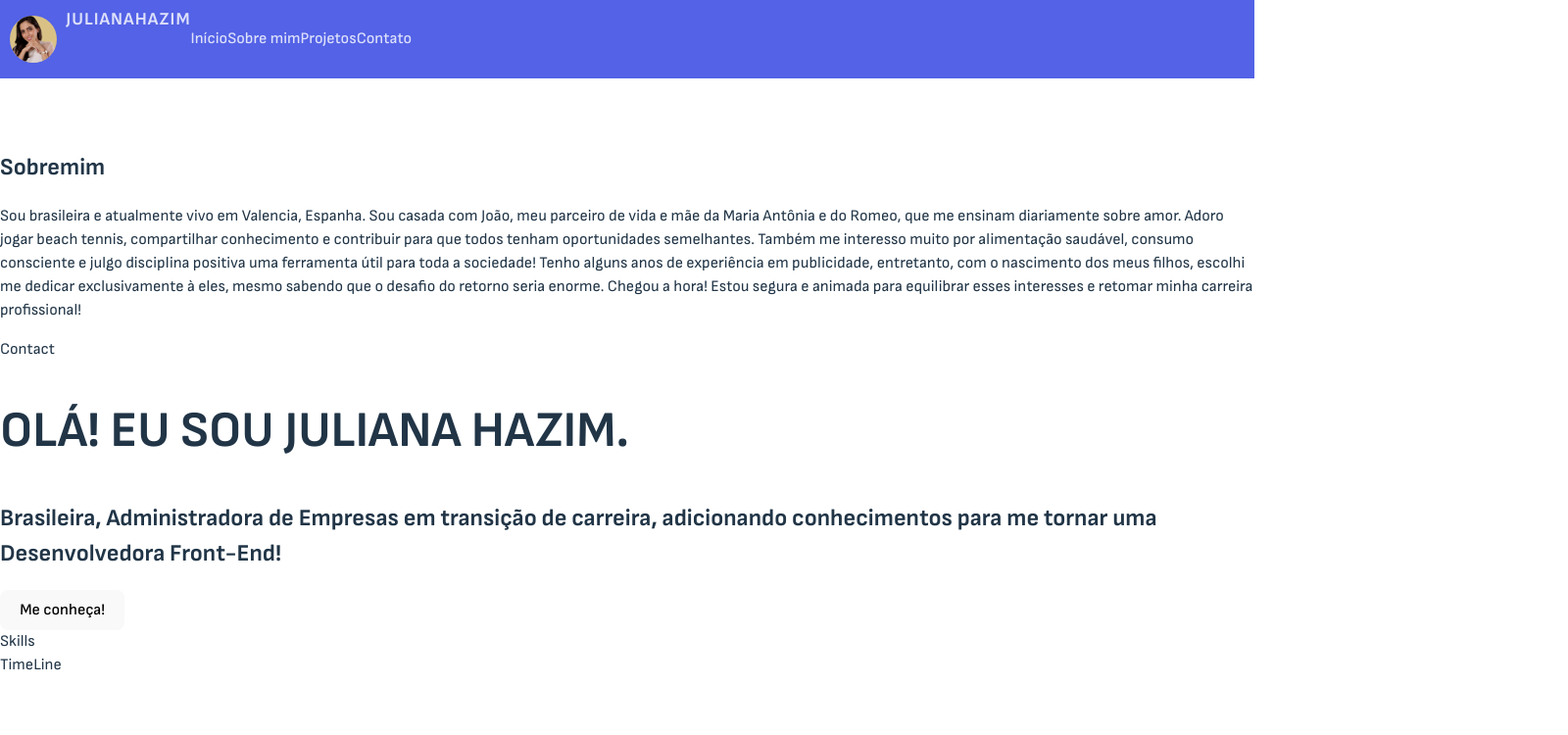
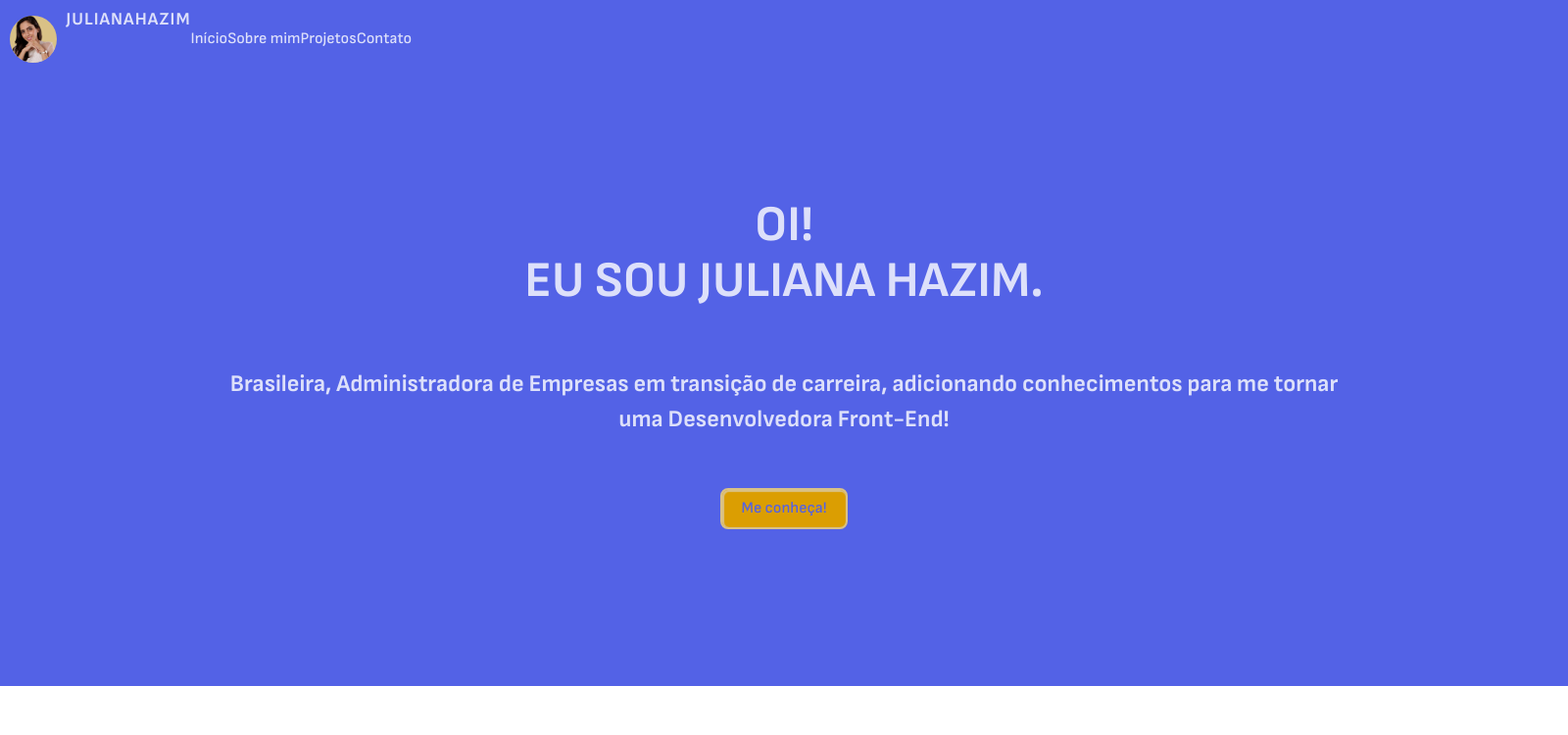
Before and after one commit to Juliana-CH/portfolio-v1, a React (Vite) app: page / in a window 1280 px wide. Shown: the top 750 px of the page at 98% size, 1600 px wide, since content can reach past the window. Built offline with nearby package versions, Linux system fonts and the light colour scheme.

Commit message:
Component Salutation done!

```diff
--- a/src/app/App.jsx
+++ b/src/app/App.jsx
@@ -13,10 +13,10 @@ function App() {
   return (
     <>
       <Menu />
+      <Cover />
       <SideImage imgSrc="" imgAlt="" />
       <About />
       <Contact />
-      <Cover />
       <Skills />
       <TimeLine />
     </>
--- a/src/components/menu/menu.scss
+++ b/src/components/menu/menu.scss
@@ -18,6 +18,7 @@
 
   .profile-container {
     display: flex;
+    justify-content: flex-start;
     transition: color .2s;
     height: auto;
   }
@@ -25,7 +26,7 @@
     .profile-image {
       display: flex;
       align-items: center;
-      background-color: #d9c186;
+      background-color: var(--third-color-assistant);
       border-radius: 50%;
       width: 3rem;
       height: 3rem;
@@ -40,7 +41,7 @@
 
   .menu-content {
     display: flex;
-    align-items: flex-end;
+    justify-content: flex-end;
   }
 
     .menu {
--- /dev/null
+++ b/src/components/salutation/Salutation.jsx
@@ -0,0 +1,27 @@
+import React, { useState, useEffect } from 'react';
+
+const Salutation = () => {
+  const [message, setMessage] = useState(0);
+
+  useEffect(() => {
+    const interval = setInterval(() => {
+      setMessage((prevMessage) => (prevMessage + 1) % 3);
+    }, 2000);
+
+    return () => clearInterval(interval);
+    }, []);
+
+    const getMessageText = () => {
+        if (message === 0) {
+          return 'HELLO!';
+        } else if (message === 1) {
+          return 'HOLA!';
+        } else {
+          return 'OI!';
+        }
+    };
+
+  return <div>{getMessageText()}</div>;
+};
+
+export default Salutation;
--- a/src/scss/_custom-properties.scss
+++ b/src/scss/_custom-properties.scss
@@ -4,6 +4,7 @@
     --first-color: #5362E6;
     --second-color: #E9EBFE;
     --third-color: #DB9E02;
+    --third-color-assistant: #D9C186;
     --fourth-color: #FFFFFF;
     --first-font-color: #2A363B;
     --second-font-color: #DDE0FA;
--- a/src/views/cover/Cover.jsx
+++ b/src/views/cover/Cover.jsx
@@ -1,14 +1,14 @@
+import React from "react";
 import "./cover.scss";
+import Salutation from "../../components/salutation/Salutation";
 
 function Cover() {
     return (
         <>
         <section className="hello">
-            <h1 className="cover-presentation">
-                <span className="hello-cover">OLÁ!</span> EU SOU JULIANA HAZIM.
-            </h1>
+            <h1 className="cover-presentation"><span className="salutation>"><Salutation /></span> EU SOU JULIANA HAZIM.</h1>
 
-            <h2>
+            <h2 className="cover-quote">
                 Brasileira, Administradora de Empresas em transição de carreira,
                 adicionando conhecimentos para me tornar uma Desenvolvedora Front-End!
             </h2>
--- a/src/views/cover/cover.scss
+++ b/src/views/cover/cover.scss
@@ -0,0 +1,38 @@
+.hello {
+    background-color: var(--first-color);
+    color: var(--second-font-color);
+    width: 100%;
+    height: 100%;
+    padding: 10rem;
+    text-align: center;
+}
+
+    .salutation {
+        text-align: center;
+        color: white;
+        font-weight: bolder;
+    }
+
+    .cover-presentantion {
+        text-align: center;
+        position: absolute;
+        top: 50%;
+        left: 50%;
+    }
+
+    .cover-quote {
+        text-align: center;
+        padding-top: 1rem;
+        padding-bottom: 2rem;
+        padding-left: 4rem;
+        padding-right: 4rem;
+        color: var(--second-font-color);
+    }
+
+    .btn-knowme {
+        background-color: var(--third-color);
+        color: var(--first-color);
+        text-align: center;
+        border: 2px solid var(--third-color-assistant);
+        box-shadow: inset 1px 1px 1px 1px var(--third-color-assistant);
+}
```
